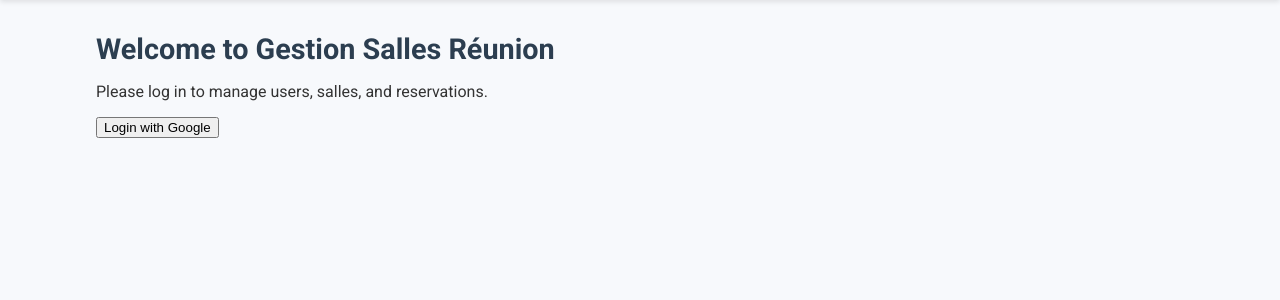
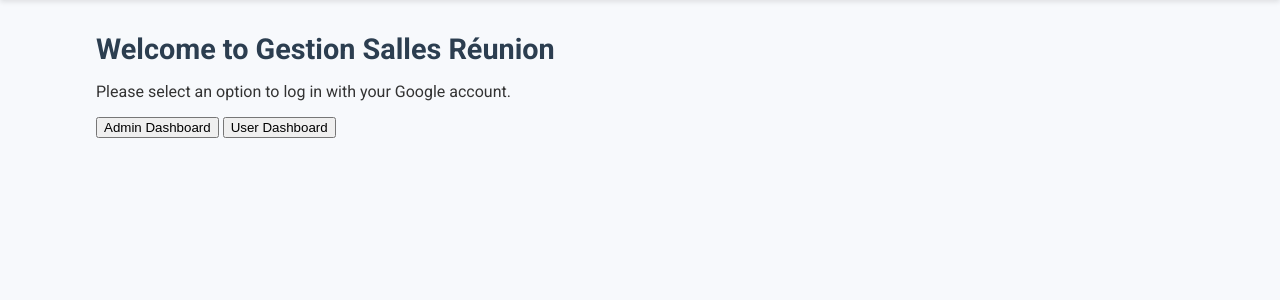
Before and after one commit to asmihammouda/gestion-salles-reunion, a Flask app: page / in a window 1280 px wide. Shown: the part 148-448 px from the top of the page. Run offline with Flask 3, Linux system fonts and the light colour scheme.

```diff
--- a/microservices/flask-frontend/app.py
+++ b/microservices/flask-frontend/app.py
@@ -51,6 +51,12 @@ def home():
 @app.route('/login')
 def login():
     try:
+        # Store the intended role (admin or user) in the session
+        role = request.args.get('role')
+        if role not in ['admin', 'user']:
+            role = 'user'  # Default to user if role is invalid
+        session['intended_role'] = role
+
         nonce = generate_nonce()
         session['nonce'] = nonce
         session.modified = True
@@ -82,7 +88,35 @@ def authorize():
         }
         session.modified = True
 
-        return redirect(url_for('dashboard'))
+        # Check if the user exists in user-service; if not, add them
+        users_data = fetch_microservice_data(app.config['USER_SERVICE_URL'] + '/users', 'users')
+        user_exists = False
+        if not users_data.get('error'):
+            for user in users_data.get('users', []):
+                if user['email'] == session['user']['email']:
+                    user_exists = True
+                    break
+
+        if not user_exists:
+            # Add the user to user-service
+            data = {
+                'email': session['user']['email'],
+                'username': session['user']['name']
+            }
+            try:
+                response = requests.post(f"{app.config['USER_SERVICE_URL']}/users", json=data)
+                if response.status_code != 201:
+                    logger.error("Failed to add user to user-service")
+                    flash("Failed to register your account in the system.", "error")
+            except Exception as e:
+                logger.error(f"Error adding user to user-service: {str(e)}")
+                flash("Error registering your account in the system.", "error")
+
+        # Check if the user is an admin based on email
+        if session['user']['email'] == 'asmihammouda76@gmail.com' and session.get('intended_role') == 'admin':
+            return redirect(url_for('dashboard'))  # Admin dashboard
+        else:
+            return redirect(url_for('user_dashboard'))  # User dashboard for others
     except Exception as e:
         logger.error(f"Authorization error: {str(e)}")
         session.clear()
@@ -95,6 +129,11 @@ def dashboard():
         flash("Please login first", "warning")
         return redirect(url_for('login'))
 
+    # Only allow access if the user is an admin
+    if session['user']['email'] != 'asmihammouda76@gmail.com':
+        flash("You do not have admin privileges", "error")
+        return redirect(url_for('user_dashboard'))
+
     # Récupération des données des microservices
     services = {
         'users': app.config['USER_SERVICE_URL'] + '/users',
@@ -104,13 +143,56 @@ def dashboard():
 
     data = {name: fetch_microservice_data(url, name) for name, url in services.items()}
 
+    # Handle salles data separately since it's a list
+    salles = [] if isinstance(data['salles'], dict) and data['salles'].get('error') else data['salles']
+
     return render_template(
         'dashboard.html',
         user=session['user'],
-        **data
+        users=data['users'],
+        salles=salles,
+        reservations=data['reservations']
     )
 
-# Route pour ajouter un utilisateur
+@app.route('/user_dashboard')
+def user_dashboard():
+    if 'user' not in session:
+        flash("Please login first", "warning")
+        return redirect(url_for('login'))
+
+    # Fetch user's reservations (filter by user_id)
+    user_id = None
+    users_data = fetch_microservice_data(app.config['USER_SERVICE_URL'] + '/users', 'users')
+    if not users_data.get('error'):
+        for user in users_data.get('users', []):
+            if user['email'] == session['user']['email']:
+                user_id = user['id']
+                break
+
+    reservations = []
+    if user_id:
+        reservations_data = fetch_microservice_data(app.config['RESERVATION_SERVICE_URL'] + '/reservations', 'reservations')
+        if not reservations_data.get('error'):
+            reservations = [
+                res for res in reservations_data.get('reservations', [])
+                if res['user_id'] == user_id
+            ]
+
+    # Fetch all rooms
+    salles_data = fetch_microservice_data(app.config['SALLE_SERVICE_URL'] + '/salles', 'salles')
+
+    # Check if salles_data has an error; if not, it's already a list of rooms
+    salles = [] if isinstance(salles_data, dict) and salles_data.get('error') else salles_data
+
+    return render_template(
+        'user_dashboard.html',
+        user=session['user'],
+        user_id=user_id,  # Pass the user_id to the template
+        reservations=reservations,
+        salles=salles
+    )
+
+# Routes for adding/updating/deleting users, salles, and reservations
 @app.route('/add_user', methods=['POST'])
 def add_user():
     email = request.form.get('email')
@@ -129,7 +211,6 @@ def add_user():
         flash("Erreur lors de l'ajout de l'utilisateur", "error")
     return redirect(url_for('dashboard'))
 
-# Route pour mettre à jour un utilisateur
 @app.route('/update_user/<int:user_id>', methods=['POST'])
 def update_user(user_id):
     email = request.form.get('email')
@@ -148,7 +229,6 @@ def update_user(user_id):
         flash("Erreur lors de la mise à jour", "error")
     return redirect(url_for('dashboard'))
 
-# Route pour supprimer un utilisateur
 @app.route('/delete_user/<int:user_id>', methods=['POST'])
 def delete_user(user_id):
     try:
@@ -162,7 +242,6 @@ def delete_user(user_id):
         flash("Erreur lors de la suppression", "error")
     return redirect(url_for('dashboard'))
 
-# Route pour ajouter une salle
 @app.route('/add_salle', methods=['POST'])
 def add_salle():
     nom = request.form.get('nom')
@@ -186,7 +265,6 @@ def add_salle():
         flash("Erreur lors de l'ajout de la salle", "error")
     return redirect(url_for('dashboard'))
 
-# Route pour mettre à jour une salle
 @app.route('/update_salle/<int:salle_id>', methods=['POST'])
 def update_salle(salle_id):
     nom = request.form.get('nom')
@@ -210,7 +288,6 @@ def update_salle(salle_id):
         flash("Erreur lors de la mise à jour de la salle", "error")
     return redirect(url_for('dashboard'))
 
-# Route pour supprimer une salle
 @app.route('/delete_salle/<int:salle_id>', methods=['POST'])
 def delete_salle(salle_id):
     try:
@@ -224,7 +301,6 @@ def delete_salle(salle_id):
         flash("Erreur lors de la suppression de la salle", "error")
     return redirect(url_for('dashboard'))
 
-# Route pour ajouter une réservation
 @app.route('/add_reservation', methods=['POST'])
 def add_reservation():
     user_id = request.form.get('user_id')
@@ -232,7 +308,6 @@ def add_reservation():
     start_time = request.form.get('start_time')
     end_time = request.form.get('end_time')
 
-    # Convertir les dates au format ISO attendu par reservation-service
     data = {
         'user_id': int(user_id),
         'salle_id': int(salle_id),
@@ -249,15 +324,13 @@ def add_reservation():
     except Exception as e:
         logger.error(f"Erreur ajout réservation: {str(e)}")
         flash("Erreur lors de l'ajout de la réservation", "error")
-    return redirect(url_for('dashboard'))
+    return redirect(url_for('user_dashboard'))
 
-# Route pour mettre à jour une réservation
 @app.route('/update_reservation/<int:reservation_id>', methods=['POST'])
 def update_reservation(reservation_id):
     start_time = request.form.get('start_time')
     end_time = request.form.get('end_time')
 
-    # Convertir les dates au format ISO attendu par reservation-service
     data = {
         'start_time': start_time.replace("T", " ") + ":00" if start_time else None,
         'end_time': end_time.replace("T", " ") + ":00" if end_time else None
@@ -272,9 +345,8 @@ def update_reservation(reservation_id):
     except Exception as e:
         logger.error(f"Erreur mise à jour réservation: {str(e)}")
         flash("Erreur lors de la mise à jour de la réservation", "error")
-    return redirect(url_for('dashboard'))
+    return redirect(url_for('user_dashboard'))
 
-# Route pour supprimer une réservation
 @app.route('/delete_reservation/<int:reservation_id>', methods=['POST'])
 def delete_reservation(reservation_id):
     try:
@@ -286,7 +358,7 @@ def delete_reservation(reservation_id):
     except Exception as e:
         logger.error(f"Erreur suppression réservation: {str(e)}")
         flash("Erreur lors de la suppression de la réservation", "error")
-    return redirect(url_for('dashboard'))
+    return redirect(url_for('user_dashboard'))
 
 @app.route('/logout')
 def logout():
--- a/microservices/flask-frontend/templates/home.html
+++ b/microservices/flask-frontend/templates/home.html
@@ -3,6 +3,9 @@
 
 {% block content %}
     <h2>Welcome to Gestion Salles Réunion</h2>
-    <p>Please log in to manage users, salles, and reservations.</p>
-    <a href="{{ url_for('login') }}"><button>Login with Google</button></a>
+    <p>Please select an option to log in with your Google account.</p>
+    <div>
+        <a href="{{ url_for('login', role='admin') }}"><button>Admin Dashboard</button></a>
+        <a href="{{ url_for('login', role='user') }}"><button>User Dashboard</button></a>
+    </div>
 {% endblock %}
--- /dev/null
+++ b/microservices/salle-service/app/test_dummy.py
@@ -0,0 +1,2 @@
+def test_dummy():
+    assert 1 + 1 == 2
```
Also changed, not shown: microservices/flask-frontend/templates/user_dashboard.html (added, +82 -0 lines), microservices/user-service/app/tests/test_dummy.py (added, +2 -0 lines), microservices/.github/workflows/ci.yml (added), microservices/user-service/requirements.txt (line endings or trailing spaces), 2 other files.
